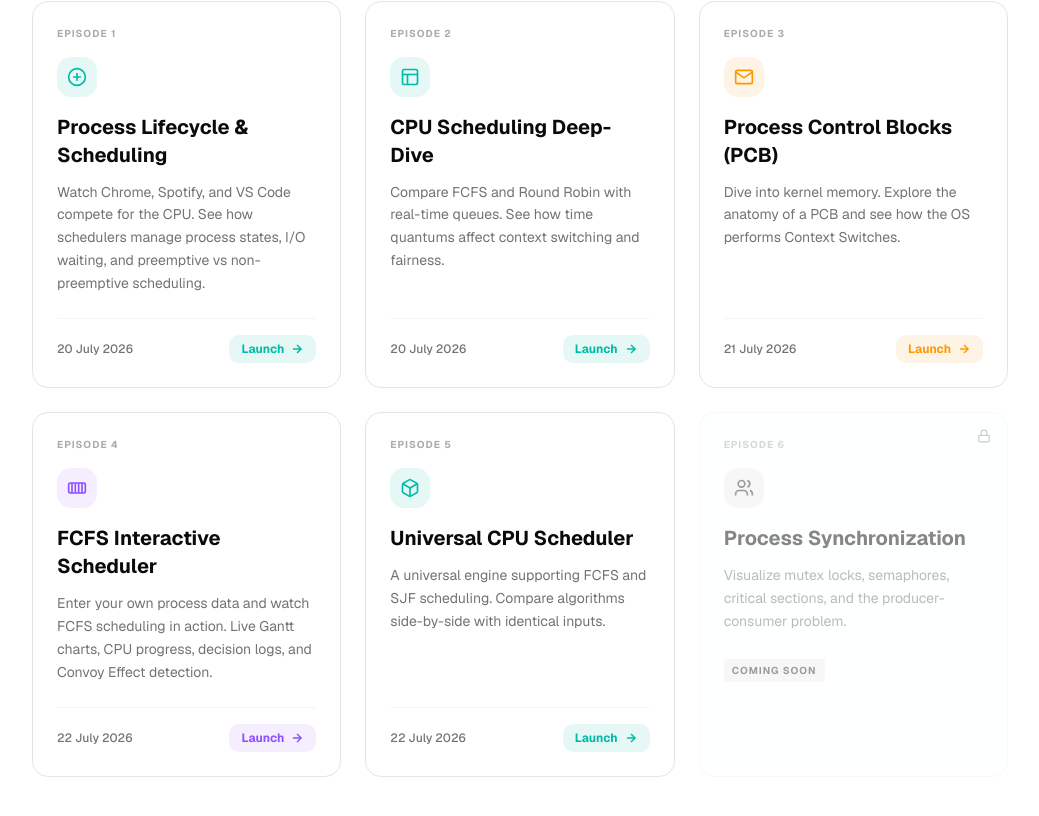
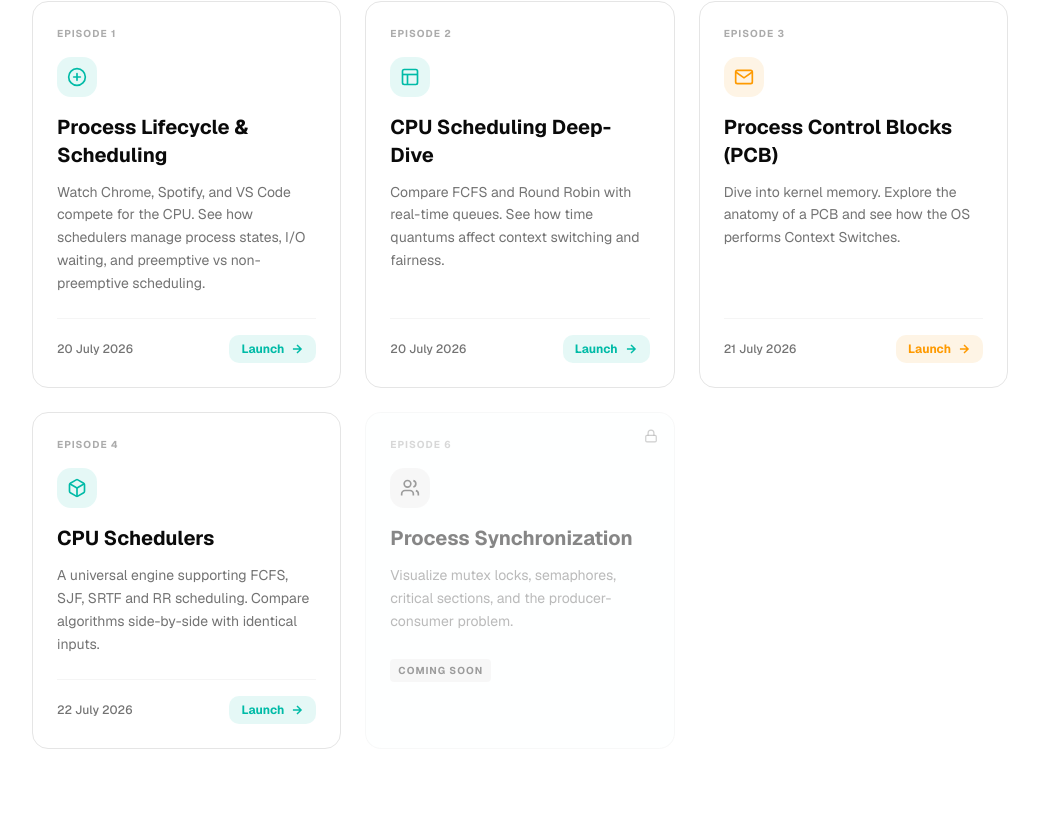
Before and after one commit to TheMikeKaisen/system-design-visualizer, a Next.js app: page /operating-systems in a window 1280 px wide. Shown: the part 390-1206 px from the top of the page, without its empty margins (120-1159 px from the left). Built offline with nearby package versions, Linux system fonts and the light colour scheme.

Commit message:
fix: replace ep4 with universal cpu scheduler

```diff
--- a/src/app/operating-systems/page.tsx
+++ b/src/app/operating-systems/page.tsx
@@ -157,7 +157,7 @@ export default function OperatingSystemsPathPage() {
           </Link>
 
           {/* Episode 4: FCFS Interactive Scheduler */}
-          <Link href="/operating-systems/simulator/fcfs-scheduling" className="group">
+          {/* <Link href="/operating-systems/simulator/fcfs-scheduling" className="group">
             <div className="relative h-full p-4 sm:p-6 rounded-2xl border border-border bg-card hover:border-violet-500/50 hover:shadow-[0_0_30px_-5px_rgba(139,92,246,0.2)] transition-all duration-300 flex flex-col justify-center">
               <div className="hidden sm:flex items-center justify-between mb-4">
                 <div className="text-[10px] font-bold uppercase tracking-widest text-muted-foreground/60">Episode 4</div>
@@ -190,13 +190,13 @@ export default function OperatingSystemsPathPage() {
                 </div>
               </div>
             </div>
-          </Link>
+          </Link> */}
 
-          {/* Episode 5: Universal CPU Scheduler */}
+          {/* Episode 4: Universal CPU Scheduler */}
           <Link href="/operating-systems/simulator/cpu-scheduling" className="group">
             <div className="relative h-full p-4 sm:p-6 rounded-2xl border border-border bg-card hover:border-violet-500/50 hover:shadow-[0_0_30px_-5px_rgba(139,92,246,0.2)] transition-all duration-300 flex flex-col justify-center">
               <div className="hidden sm:flex items-center justify-between mb-4">
-                <div className="text-[10px] font-bold uppercase tracking-widest text-muted-foreground/60">Episode 5</div>
+                <div className="text-[10px] font-bold uppercase tracking-widest text-muted-foreground/60">Episode 4</div>
               </div>
 
               <div className="flex items-center sm:block gap-4 sm:gap-0">
@@ -207,9 +207,9 @@ export default function OperatingSystemsPathPage() {
                   <div className="flex sm:hidden items-center gap-2 mb-1">
                     <span className="text-[9px] font-bold uppercase tracking-widest text-muted-foreground/60">Episode 5</span>
                   </div>
-                  <h3 className="text-base sm:text-xl font-bold text-foreground sm:mb-3 group-hover:text-teal-500 transition-colors line-clamp-2">Universal CPU Scheduler</h3>
+                  <h3 className="text-base sm:text-xl font-bold text-foreground sm:mb-3 group-hover:text-teal-500 transition-colors line-clamp-2">CPU Schedulers</h3>
                   <p className="hidden sm:block text-sm text-muted-foreground mb-6 leading-relaxed line-clamp-3">
-                    A universal engine supporting FCFS and SJF scheduling. Compare algorithms side-by-side with identical inputs.
+                    A universal engine supporting FCFS, SJF, SRTF and RR scheduling. Compare algorithms side-by-side with identical inputs.
                   </p>
                 </div>
                 <div className="sm:hidden flex items-center justify-center text-muted-foreground group-hover:text-teal-500 transition-colors">
```
